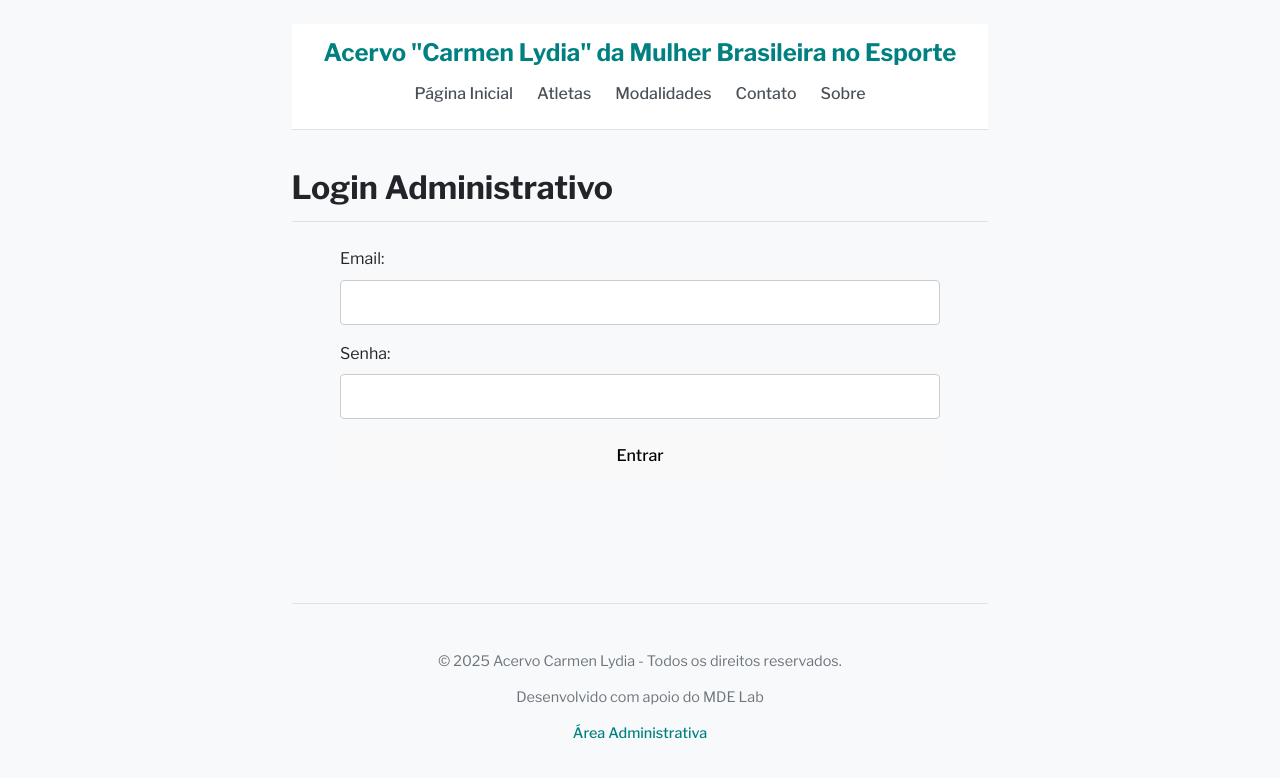
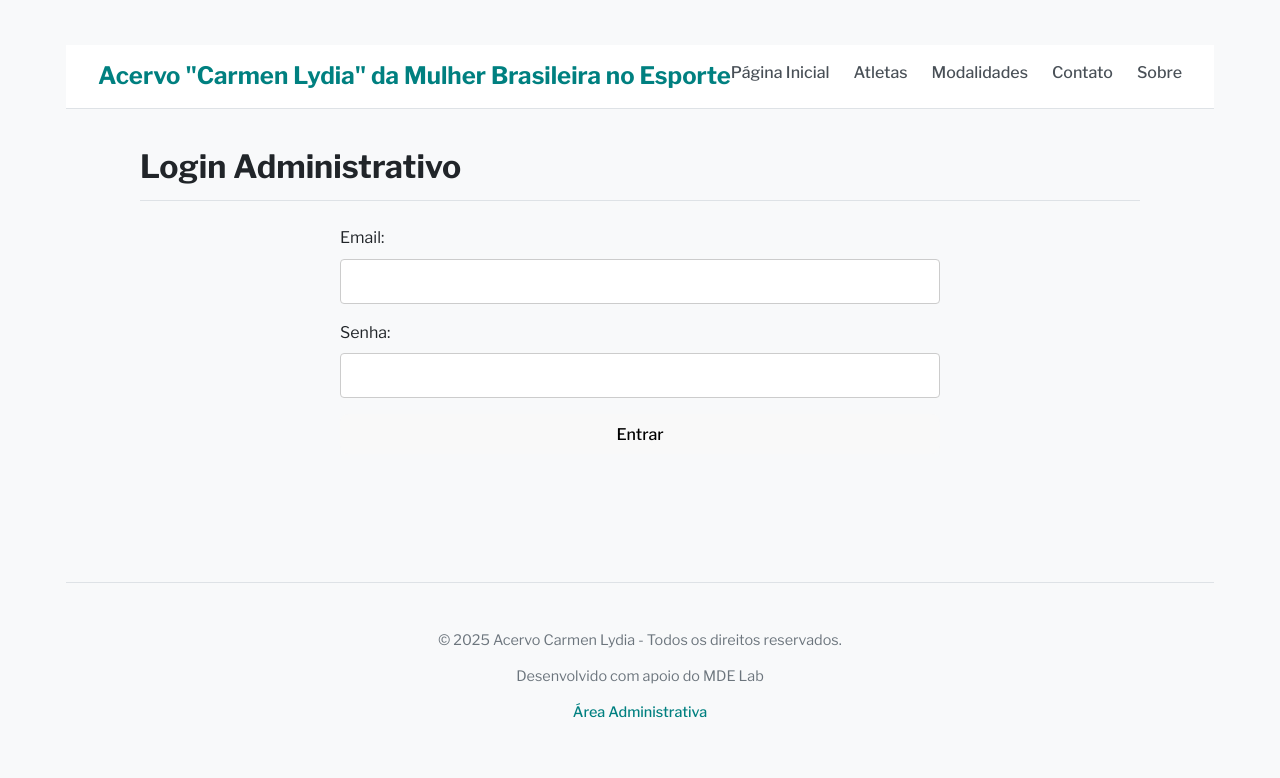
Before and after one commit to lucianedecastro/acervo-front, a React (Vite) app: page /login in a window 1280 px wide. Shown: the top 778 px of the page. Built offline with nearby package versions, Linux system fonts and the light colour scheme; no server answers.

Commit message:
ajuste alinhamento menu remocao painel conteudo

```diff
--- a/src/App.css
+++ b/src/App.css
@@ -46,11 +46,14 @@ h2:first-child {
 
 /* --- Layout (Header, Main, Footer) --- */
 .app-header {
+    display: flex;
+    flex-wrap: wrap;
+    justify-content: space-between;
+    align-items: center;
     background-color: white;
     padding: 1rem 2rem;
     border-bottom: 1px solid #dee2e6;
     margin-bottom: 2rem;
-    text-align: left;
 }
 
 .app-header h1 {
@@ -84,12 +87,20 @@ main section {
 
 /* --- Navegação --- */
 nav {
+    display: flex;
+    justify-content: center;
+    align-items: center;
+    gap: 1.5rem;
+    width: 100%; /* Ocupa a largura para centralizar corretamente em telas maiores */
     margin-top: 1rem;
-    display: flex;
-    gap: 1.5rem;
-    align-items: center;
-    /* ✅ CORREÇÃO: Centraliza os links do menu para uma distribuição harmoniosa no desktop. */
-    justify-content: center;
+}
+
+/* Em telas de desktop, o menu fica na mesma linha do título */
+@media (min-width: 900px) {
+    nav {
+        width: auto; /* Permite que o menu se ajuste ao conteúdo */
+        margin-top: 0;
+    }
 }
 
 nav a {
--- a/src/pages/AdminDashboard.jsx
+++ b/src/pages/AdminDashboard.jsx
@@ -88,11 +88,14 @@ function AdminDashboard() {
               <span className="nav-card-icon">🏊‍♀️</span>
               <span className="nav-card-title">Modalidades</span>
             </Link>
-            {/* ✅ CARD DE CONTEÚDOS ATIVADO */}
-            <Link to="/admin/conteudos" className="nav-card">
+
+            {/* ✅ AÇÃO: Card de Conteúdos removido/comentado para limpar a interface */}
+            {/* <Link to="/admin/conteudos" className="nav-card">
               <span className="nav-card-icon">📚</span>
               <span className="nav-card-title">Conteúdos</span>
             </Link>
+            */}
+
             <div className="nav-card disabled">
               <span className="nav-card-icon">🖼️</span>
               <span className="nav-card-title">Galeria (em breve)</span>
```
